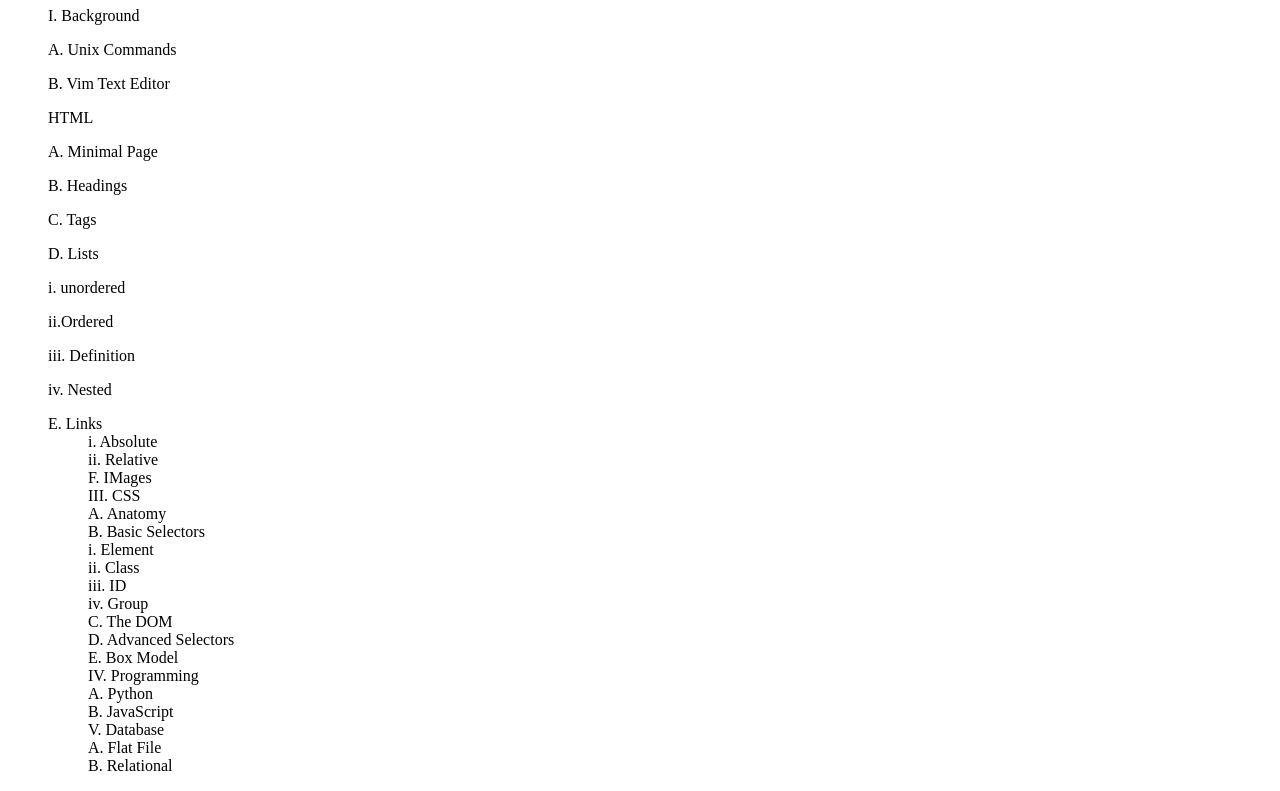
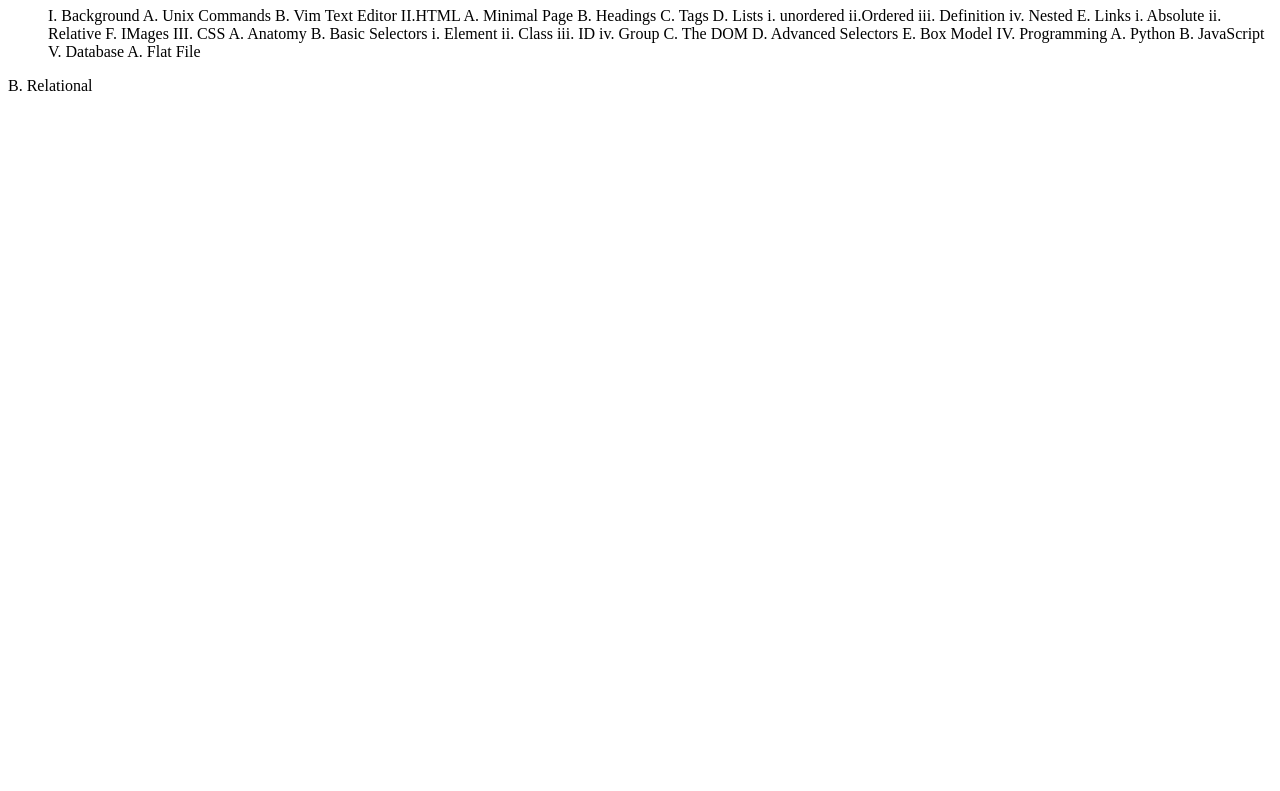
Before and after one commit to JordanHopkins/itd110, a plain HTML site: page gdw/learning.html in a window 1280 px wide. Shown: the part 73-864 px from the top of the page. After the commit the page ends 800 px from the top, so only its background shows below. Drawn offline with Linux system fonts and the light colour scheme.

Commit message:
added block level

```diff
--- a/gdw/learning.html
+++ b/gdw/learning.html
@@ -5,37 +5,39 @@
 <title></title>
 </head>
 <body>
-<h1> Learning Web Development </h1>
-<ol> I. Background </ol>
-<ol> A. Unix Commands </ol>
-<ol> B. Vim Text Editor </ol>
-<ol> HTML </ol>
-<ol> A. Minimal Page </ol>
-<ol> B. Headings </ol>
-<ol> C. Tags </ol>
-<ol> D. Lists </ol>
-			<ol> i. unordered </ol>
-			<ol> ii.Ordered </ol>
-			<ol> iii. Definition </ol>
-			<ol> iv. Nested </ol>
-<ol> E. Links
-   <ol> i. Absolute </ol>
-   <ol> ii. Relative </ol>
-<ol> F. IMages </ol>
-<ol> III. CSS </ol>
-	<ol> A. Anatomy</ol>
-	<ol> B. Basic Selectors </ol>
-		<ol> i. Element </ol>
-		<ol> ii. Class </ol>
-		<ol> iii. ID </ol>
-		<ol> iv. Group </ol>
-			<ol> C. The DOM</ol>
-			<ol> D. Advanced Selectors</ol>
-			<ol> E. Box Model </ol>
-<ol> IV. Programming </ol>
-	<ol> A. Python </ol>
-	<ol> B. JavaScript </ol>
-<ol> V. Database </ol>
-	<ol>A. Flat File </ol>
-	<ol> B. Relational </ol>
+<h1> Learning Web Design </h1>
+<ol>
+  I. Background
+
+	 A. Unix Commands
+	 B. Vim Text Editor
+   II.HTML
+	 A. Minimal Page
+	 B. Headings
+	 C. Tags
+	 D. Lists
+		 i. unordered
+		 ii.Ordered
+		 iii. Definition
+		 iv. Nested
+ E. Links
+   	 i. Absolute
+   	 ii. Relative
+ F. IMages
+ III. CSS
+	 A. Anatomy
+	 B. Basic Selectors
+		 i. Element
+		 ii. Class
+		 iii. ID
+		 iv. Group
+	 C. The DOM
+	 D. Advanced Selectors
+	 E. Box Model
+ IV. Programming
+	     A. Python
+	     B. JavaScript
+ V. Database
+	A. Flat File
+</ol>	 B. Relational
 </body>
```
Also changed, not shown: gdw/box_size.html (added, +9 -0 lines), 1 other file.
